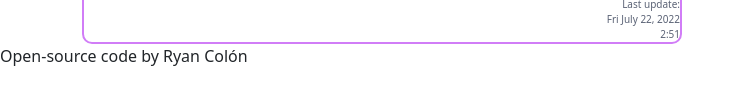
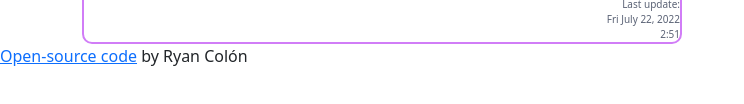
Before and after one commit to ryan2369007/weather-app, a plain HTML site: page Full Weather App copy.html in a window 1280 px wide. Shown: the part 302-406 px from the top of the page, without its empty margins (0-744 px from the left). Drawn offline with nearby package versions, Linux system fonts and the light colour scheme.

Commit message:
Added link for open source code

```diff
--- a/Full Weather App copy.html
+++ b/Full Weather App copy.html
@@ -80,7 +80,8 @@
 
         </div>
 
-        <footer>Open-source code by Ryan Colón</footer>
+        <footer>
+            <a href="https://github.com/ryan2369007/weather-app">Open-source code</a> by Ryan Colón</footer>
     </div>
 
     <script src="src/searchupdate.js"></script>
```
